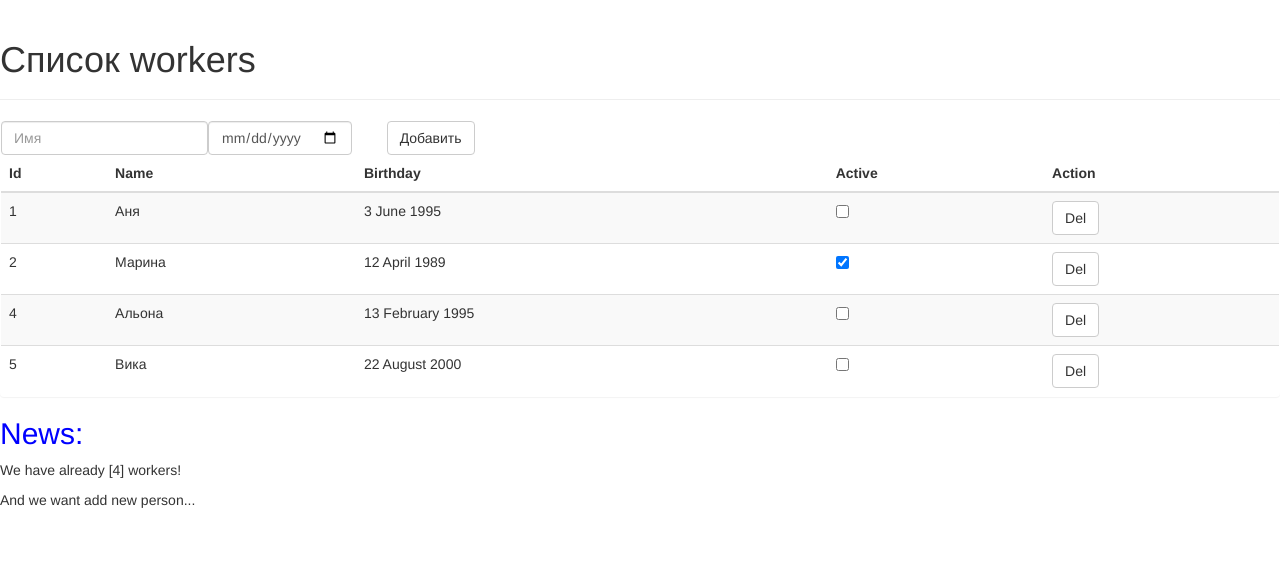
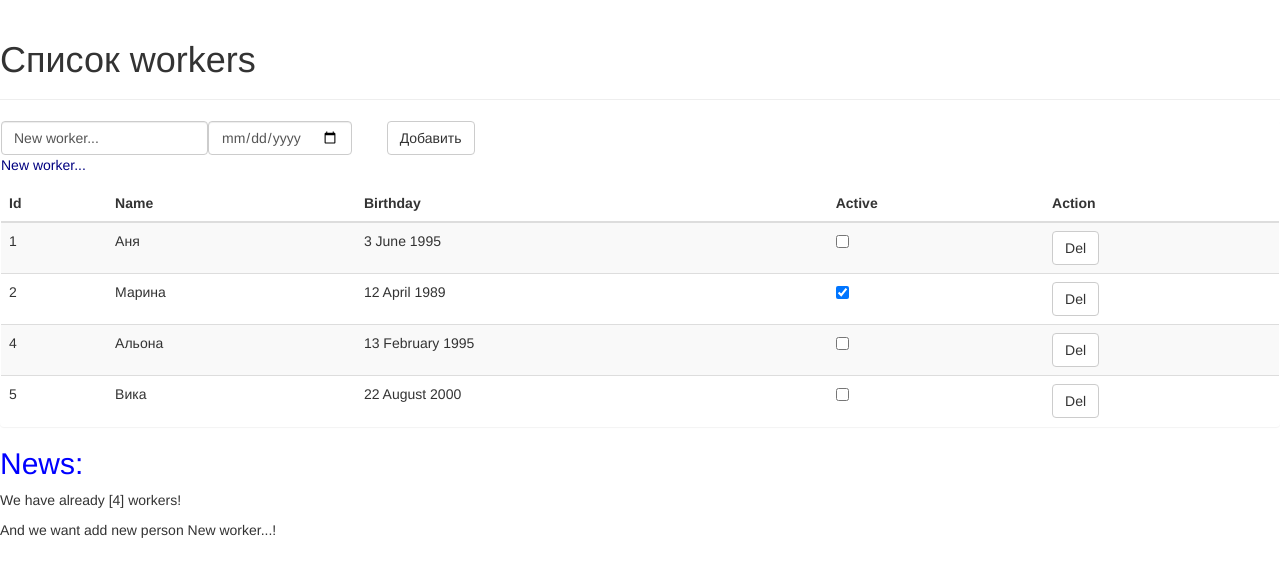
Before and after one commit to Treedo/Workers-in-Angular, an Angular app: page / in a window 1280 px wide. Shown: the top 576 px of the page. Built offline with nearby package versions, Linux system fonts and the light colour scheme.

Commit message:
links between components varian 2

```diff
--- a/src/app/app.component.html
+++ b/src/app/app.component.html
@@ -2,7 +2,8 @@
     <h1>Список workers</h1>
 </div>
 <div class="panel">
-    <app-poster (addWor)="addWorker($event)" (newWorkerName)="nameOfNewWorkersCange($event)"></app-poster>
+    <app-poster (addWor)="addWorker($event)" [(name)]="nameOfNewWorkers"></app-poster>
+    <P>{{nameOfNewWorkers}}</P>
     <table class="table table-striped">
         <thead>
             <tr>
--- a/src/app/app.component.ts
+++ b/src/app/app.component.ts
@@ -25,7 +25,7 @@ class Worker {
 export class AppComponent {
 
   id: number = 6;
-  nameOfNewWorkers: string = "";
+  nameOfNewWorkers: string = "New worker...";
 
   title = 'workers';
 
@@ -52,8 +52,8 @@ export class AppComponent {
     this.amountOfWorkers = this.workers.length ;
   }
 
-  nameOfNewWorkersCange(name: string): void {
-    this.nameOfNewWorkers = name ;
-  }
+  //nameOfNewWorkersCange(name: string): void {
+  //  this.nameOfNewWorkers = name ;
+  //}
 
 }
--- a/src/app/poster/poster.component.html
+++ b/src/app/poster/poster.component.html
@@ -1,13 +1,13 @@
 <div class="form-inline">
     <div class="form-group">
         <div class="row-md-8">
-            <input class="form-control" [(ngModel)]="name" placeholder="Имя" />
+            <input class="form-control" [ngModel]="name" (ngModelChange)="onNameChange($event)" placeholder="Имя" />
             <input class="form-control" type="date" [(ngModel)]="bday">
         </div>
     </div>
     <div class="form-group">
         <div class="col-md-offset-2 col-md-8">
-            <button class="btn btn-default" (click)="addWorker(_name, bday)">Добавить</button>
+            <button class="btn btn-default" (click)="addWorker(name, bday)">Добавить</button>
         </div>
     </div>
 </div>
--- a/src/app/poster/poster.component.ts
+++ b/src/app/poster/poster.component.ts
@@ -8,19 +8,19 @@ import { Component, EventEmitter, Input, Output } from '@angular/core';
 })
 export class PosterComponent {
 
-  _name: string = "";
+  @Input() name: string = "";
   bday: Date = new Date() ;
 
   @Output() addWor = new EventEmitter();
-  @Output() newWorkerName = new EventEmitter();
+  @Output() nameChange = new EventEmitter();
 
   addWorker(name: string, bday: Date): void {
     this.addWor.emit({name: name, bday: bday});
   }
 
-  set name(val:string) {
-    this._name = val;
-    this.newWorkerName.emit(val);
+  onNameChange(val:string) {
+    this.name = val;
+    this.nameChange.emit(val);
   }
 
 }
```
